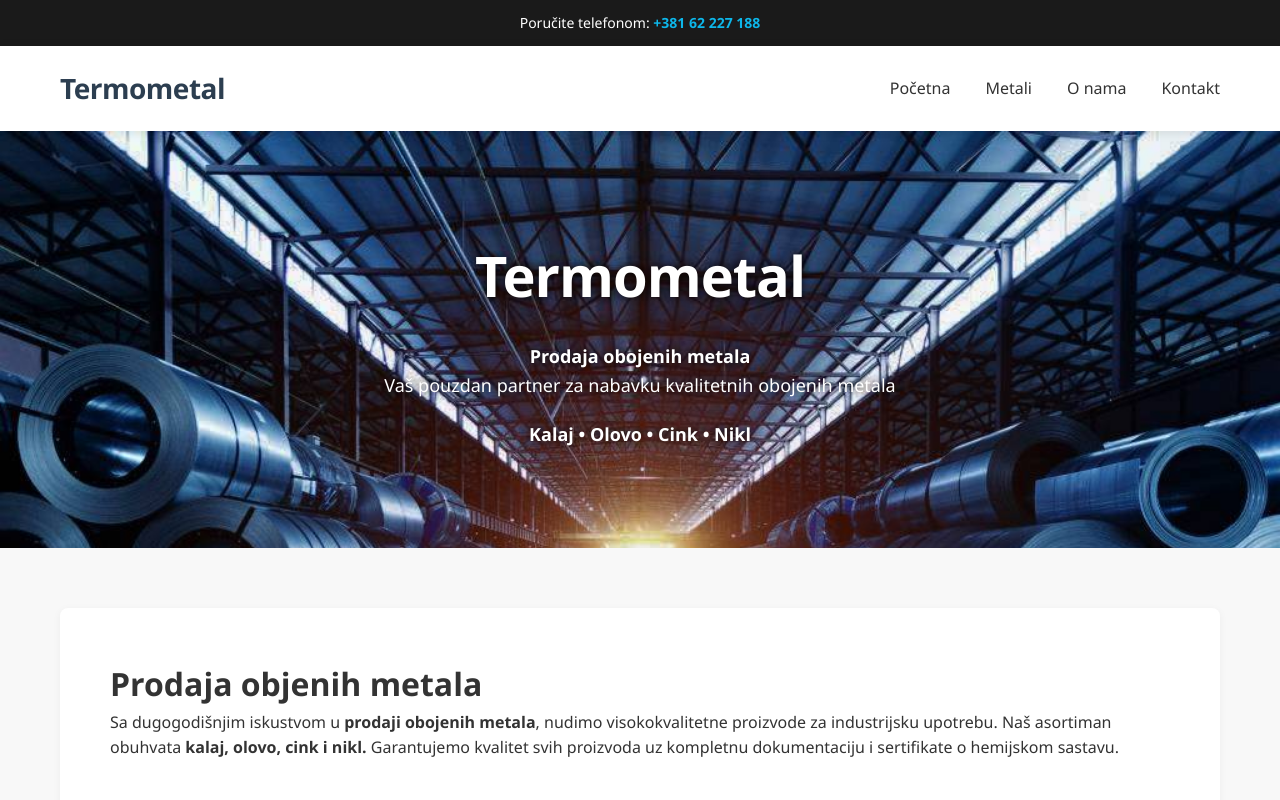
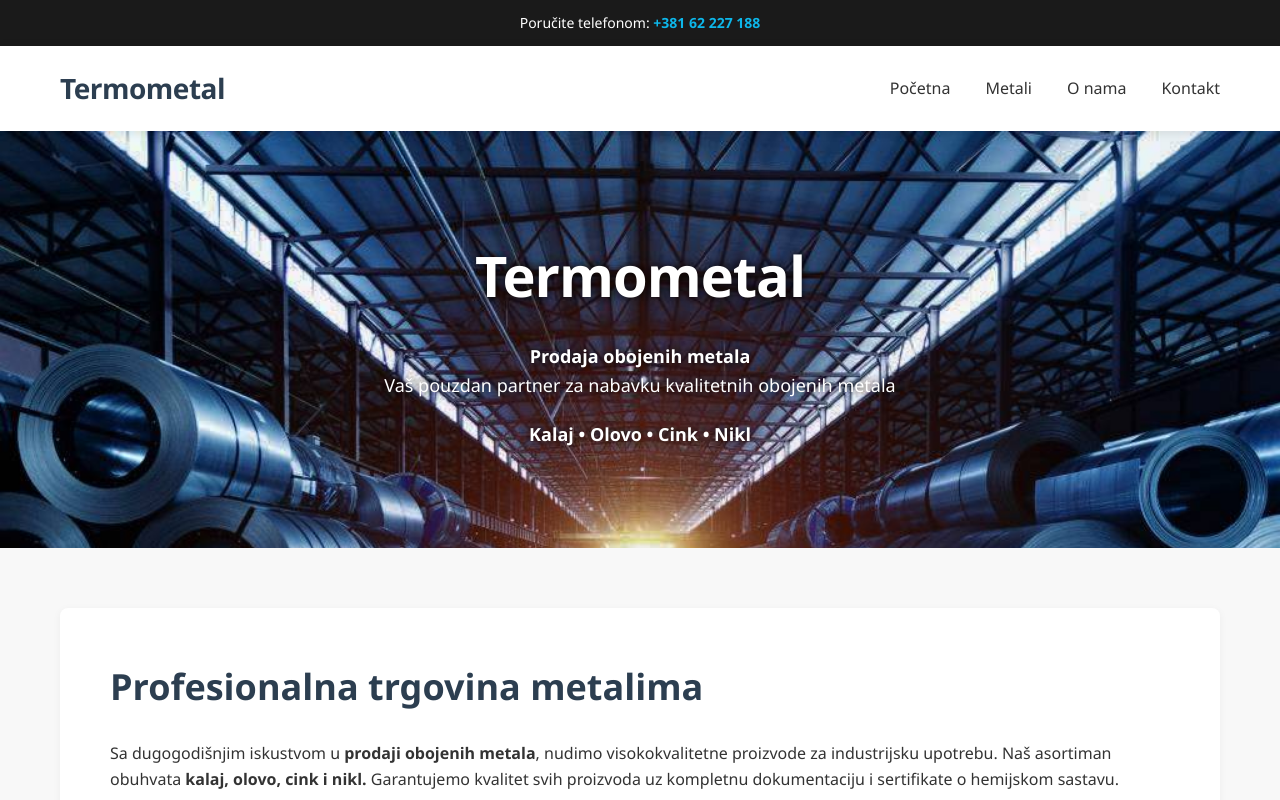
Before and after one commit to termometal03/termometal03.github.io, a plain HTML site: page index.html in a window 1280 px wide. Shown: the top 800 px of the page. Drawn offline with Linux system fonts and the light colour scheme.

Commit message:
Update index.html

```diff
--- a/index.html
+++ b/index.html
@@ -65,7 +65,7 @@
     </section>
     <div class="container">
         <div class="intro">
-            <h1><strong>Prodaja objenih metala</strong></h1>
+            <h2>Profesionalna trgovina metalima</h2>
             <span>Sa dugogodišnjim iskustvom u <strong>prodaji obojenih metala</strong>, nudimo visokokvalitetne proizvode za industrijsku upotrebu. Naš asortiman obuhvata <strong>kalaj, olovo, cink i nikl.</strong></span>
             <span>Garantujemo kvalitet svih proizvoda uz kompletnu dokumentaciju i sertifikate o hemijskom sastavu.</span>
         </div>
```
